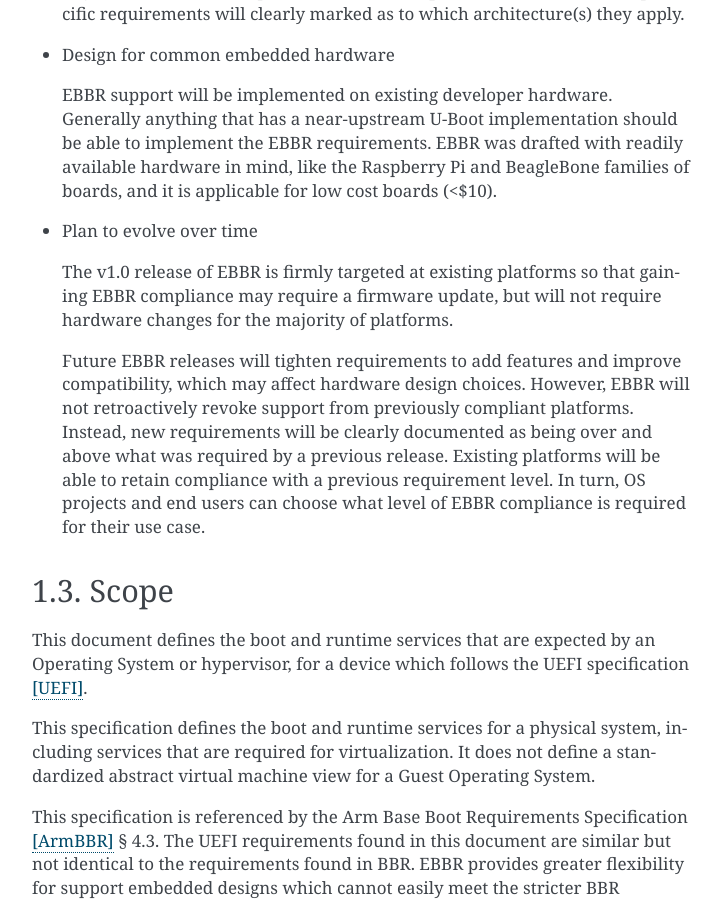
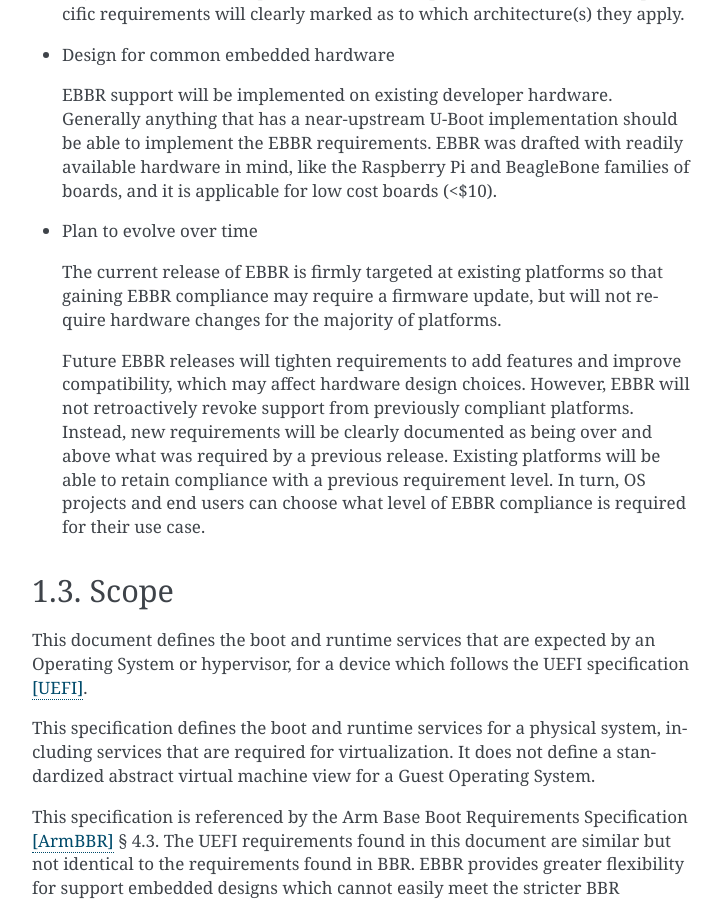
Before and after one commit to ARM-software/ebbr, a Sphinx documentation site: the page built from source/chapter1-about.rst, in a window 1280 px wide and 900 px high, scrolled down 2261 px. Shown: the whole window, without its empty margins (388-1108 px from the left). Built offline with Sphinx 7.4.7, drawn with Linux system fonts in a browser that asks for light colours.

Commit message:
chapter1: remove reference to v1.0
We describe a design principle applicable to the current release (v2.0) and
not only to v1.0.

Signed-off-by: Heinrich Schuchardt <xypron.glpk@gmx.de>

```diff
--- a/source/chapter1-about.rst
+++ b/source/chapter1-about.rst
@@ -120,7 +120,7 @@ The following guiding principles are used while developing the EBBR specificatio
 
 - Plan to evolve over time
 
-  The v1.0 release of EBBR is firmly targeted at existing platforms so that
+  The current release of EBBR is firmly targeted at existing platforms so that
   gaining EBBR compliance may require a firmware update, but will not require
   hardware changes for the majority of platforms.
 
```
